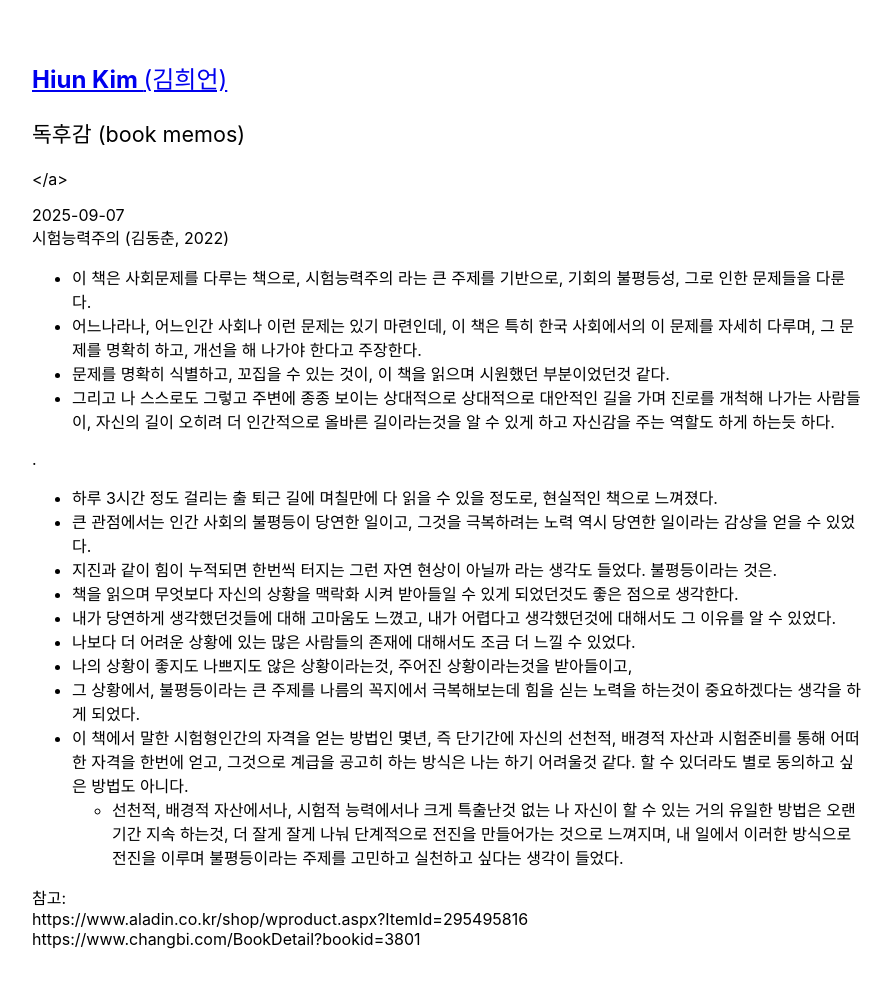
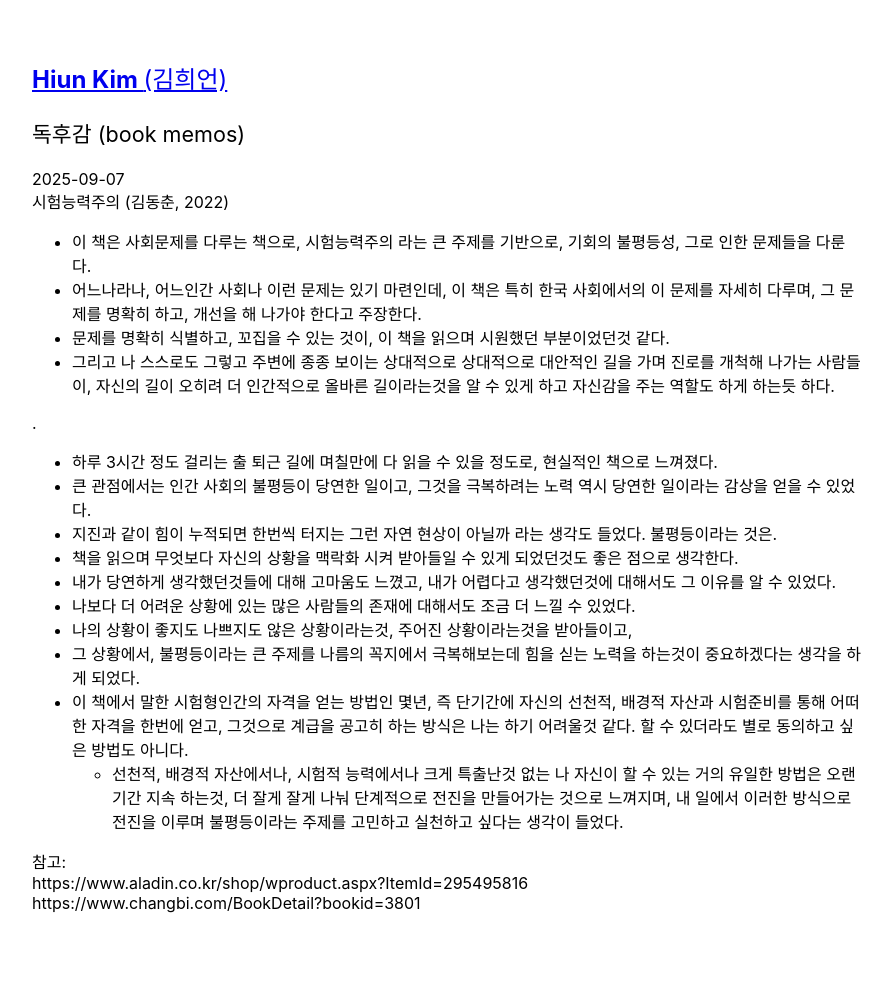
Before and after one commit to hiun/hiun.github.io, a Jekyll site: the page built from bookmemo/index.md, in a window 1280 px wide. Shown: the whole page, without its empty margins (193-1084 px from the left). Built offline with Jekyll 4.4.1, drawn with Linux system fonts in a browser that asks for light colours; after the commit the page ends 949 px from its top, so only the background shows below that.

Commit message:
Update index.md

```diff
--- a/bookmemo/index.md
+++ b/bookmemo/index.md
@@ -4,7 +4,7 @@ title: 독후감 (book memos)
 permalink: /bookmemo
 ---
 
-<p class="subtitle">독후감 (book memos)</p></a>
+<p class="subtitle">독후감 (book memos)</p>
 
 
 
```
